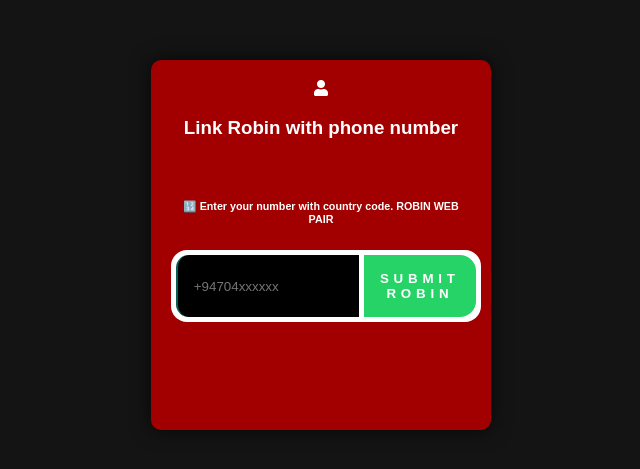
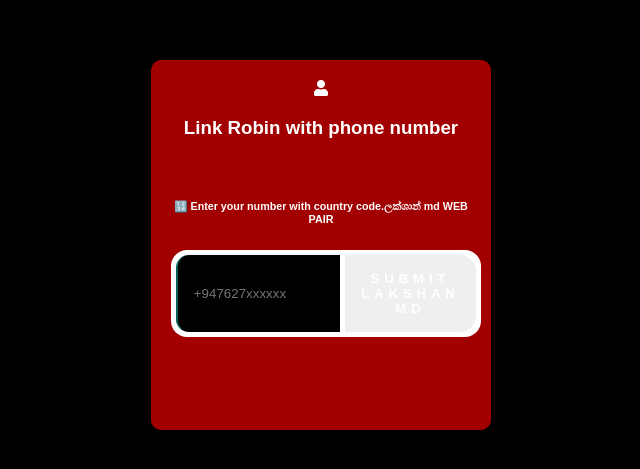
Before and after one commit to lakshankpg/Lakshan-md-v1, a website: page pair.html in a window 1280 px wide. Shown: the part 155-624 px from the top of the page, without its empty margins (319-959 px from the left). Drawn offline with nearby package versions, Linux system fonts and the light colour scheme.

Commit message:
Update pair.html

```diff
--- a/pair.html
+++ b/pair.html
@@ -15,7 +15,7 @@
       align-items: center;
       height: 100vh;
       margin: 0;
-      background-color: #141414;
+      background-color: #000000;
       background-repeat: no-repeat;
       background-position: center;
       background-size: cover;
@@ -75,7 +75,7 @@
     .input-container button {
       flex-basis: 25%;
       padding: 1rem;
-      background: #25d366;
+      background: ##0000FF;
       font-weight: 900;
       letter-spacing: 0.3rem;
       text-transform: uppercase;
@@ -146,15 +146,15 @@
           <div>
             <h3 class="centered-text">Link Robin with phone number</h3>
             <br />
-            <h6>🔢 Enter your number with country code. ROBIN WEB PAIR</h6>
+            <h6>🔢 Enter your number with country code.ලක්ශාන් md WEB PAIR</h6>
             <div class="input-container">
               <input
                 type="text"
                 id="number"
-                placeholder="+94704xxxxxx"
+                placeholder="+947627xxxxxx"
                 name="phone"
               />
-              <button id="submit">Submit ROBIN</button>
+              <button id="submit">Submit lakshan md</button>
             </div>
             <!-- Loading spinner -->
             <div id="loading-spinner">
```
